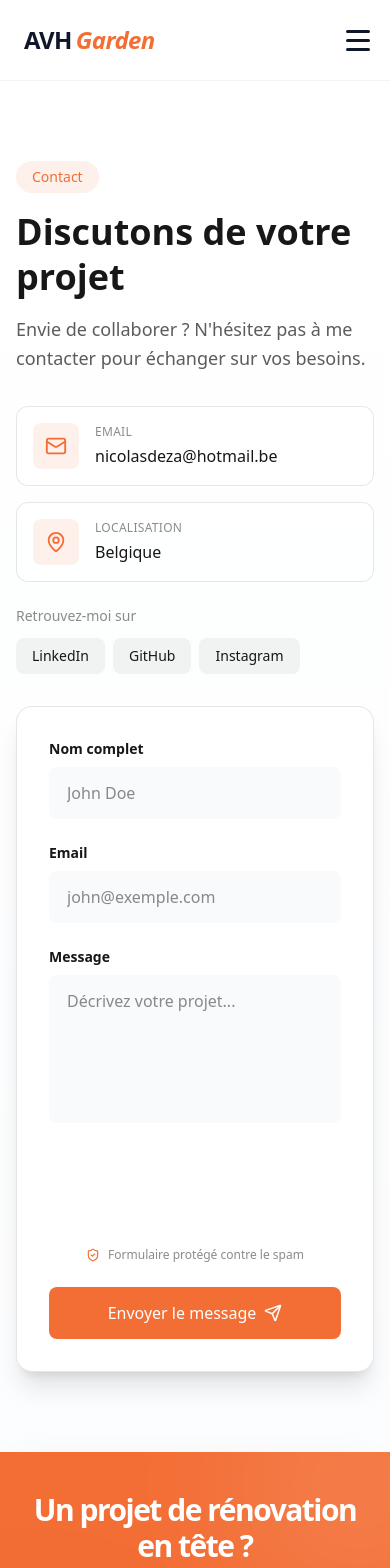
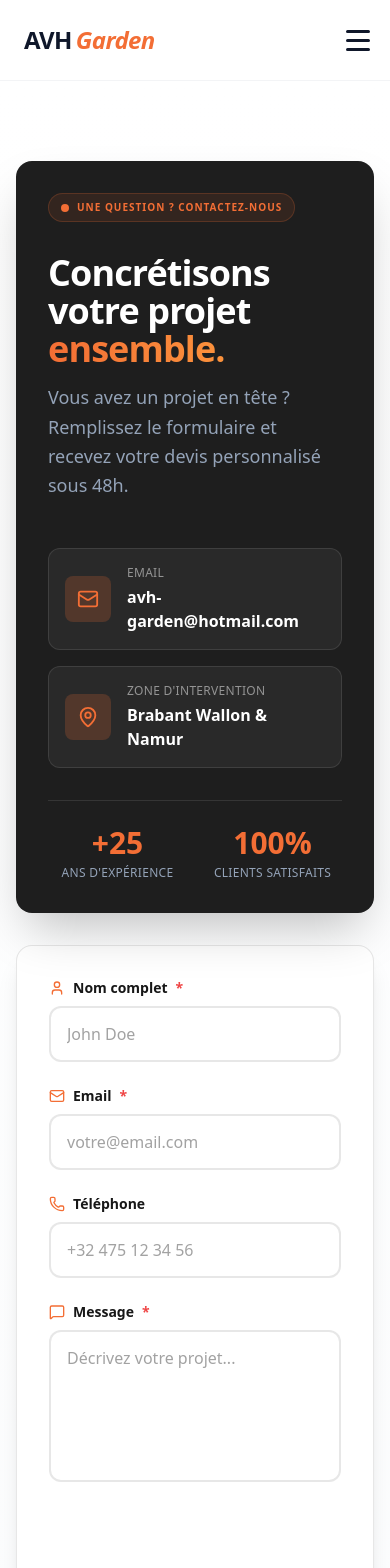
Before and after one commit to NicolasDeza/avhgarden, a Nuxt app: page /contact in a window 390 px wide. Shown: the top 1568 px of the page. Built offline with nearby package versions, Linux system fonts and the light colour scheme.

Commit message:
Design page contact + ajout input telephone

```diff
--- a/app/components/AppFooterAccordion.vue
+++ b/app/components/AppFooterAccordion.vue
@@ -29,7 +29,7 @@ const handleLogoClick = async () => {
     class="w-full border-t border-white/10 bg-[#1A1A1A] text-white"
     aria-label="Pied de page"
   >
-    <div class="mx-auto max-w-6xl px-6 pt-16 pb-8">
+    <div class="mx-auto max-w-[1440px] px-6 pt-16 pb-8">
       <div class="grid gap-12 md:grid-cols-[2fr_1fr_1fr]">
 
         <div class="flex flex-col items-center md:items-start">
--- a/app/components/AppHeader.vue
+++ b/app/components/AppHeader.vue
@@ -46,7 +46,7 @@ onUnmounted(() => {
     ]"
   >
     <nav
-      class="max-w-[1440px] mx-auto px-6 lg:px-12 h-20 flex items-center justify-between"
+      class="max-w-[1440px] mx-auto px-6 lg:px-6 h-20 flex items-center justify-between"
       aria-label="Navigation principale"
     >
       <div class="flex-shrink-0">
--- a/app/components/ContactForm.vue
+++ b/app/components/ContactForm.vue
@@ -1,6 +1,6 @@
 <script setup lang="ts">
 import { ref, onMounted, onBeforeUnmount } from "vue"
-import { Mail, MapPin, Send, ShieldCheck } from "lucide-vue-next"
+import { Mail, MapPin, Send, ShieldCheck, User, MessageSquare, Phone } from "lucide-vue-next"
 import { useContactForm } from "~/composables/useContactForm"
 
 const { form, errors, loading, success, submit } = useContactForm()
@@ -64,103 +64,78 @@ onBeforeUnmount(() => {
 
 <template>
   <section
-    class="w-full bg-gradient-to-b from-white to-slate-50/50 dark:from-[#0F172B] dark:to-[#0F172B] py-20"
+    class="w-full bg-gradient-to-b from-white to-slate-50/50 py-20"
     aria-label="Formulaire de contact"
   >
     <div class="w-full max-w-6xl mx-auto px-4 sm:px-6 lg:px-8">
       <div class="grid grid-cols-1 md:grid-cols-2 gap-8 md:gap-12">
         <!-- Colonne gauche : Informations -->
-        <div class="space-y-8">
+        <div class="relative bg-[#1E1E1E] rounded-2xl p-8 md:p-10 shadow-2xl overflow-hidden">
+          <!-- Texture de fond subtile -->
+
+          <div class="relative z-10 space-y-8">
+            <!-- Badge animé -->
+            <div class="inline-flex items-center gap-2 px-3 py-1.5 rounded-full bg-primary/10 border border-primary/20">
+              <span class="relative flex h-2 w-2">
+                <span class="animate-ping absolute inline-flex h-full w-full rounded-full bg-primary opacity-75"/>
+                <span class="relative inline-flex rounded-full h-2 w-2 bg-primary"/>
+              </span>
+              <span class="text-primary font-bold text-[10px] uppercase tracking-widest">Une question ? Contactez-nous</span>
+            </div>
+
+            <!-- Titre -->
             <div class="space-y-4">
-            <div
-              class="inline-block px-4 py-1.5 rounded-full bg-primary/10 text-primary text-sm font-medium"
-            >
-              Contact
-            </div>
-            <h1
-              class="text-4xl sm:text-5xl font-bold text-foreground dark:text-white leading-tight"
-            >
-              Discutons de votre projet
-            </h1>
-            <p
-              class="text-lg text-foreground/70 dark:text-white/70 leading-relaxed"
-            >
-              Envie de collaborer ? N'hésitez pas à me contacter pour échanger
-              sur vos besoins.
+              <h2 class="text-4xl sm:text-5xl font-black text-white leading-[1.05] tracking-tight">
+                Concrétisons votre projet <span class="text-transparent bg-clip-text bg-gradient-to-r from-primary to-orange-400">ensemble.</span>
+              </h2>
+              <p class="text-slate-400 text-lg leading-relaxed font-light">
+                Vous avez un projet en tête ? Remplissez le formulaire et recevez votre devis personnalisé sous 48h.
               </p>
             </div>
 
-          <div class="space-y-4">
-            <div
-              class="flex items-center gap-4 p-4 rounded-xl bg-white/50 dark:bg-white/5 border border-foreground/10 dark:border-white/10 hover:bg-white dark:hover:bg-white/10 hover:border-primary/30 hover:shadow-md transition-all duration-300 cursor-pointer"
+            <!-- Informations de contact -->
+            <div class="space-y-4 pt-4">
+              <a
+                href="mailto:avh-garden@hotmail.com"
+                class="flex items-center gap-4 p-4 rounded-xl bg-white/5 border border-white/10 hover:bg-white/10 hover:border-primary/50 transition-all duration-300 group"
               >
-              <div class="p-3 rounded-lg bg-primary/10">
+                <div class="p-3 rounded-lg bg-primary/20 group-hover:bg-primary/30 transition-colors">
                   <Mail :size="22" class="text-primary" />
                 </div>
                 <div>
-                <p
-                  class="text-xs font-medium text-foreground/50 dark:text-white/50 uppercase tracking-wide mb-1"
-                >
+                  <p class="text-xs font-medium text-white/50 uppercase tracking-wide mb-1">
                     Email
                   </p>
-                <a
-                  href="mailto:nicolasdeza@hotmail.be"
-                  class="text-foreground dark:text-white font-medium hover:text-primary transition"
-                >
-                  nicolasdeza@hotmail.be
+                  <p class="text-white font-semibold group-hover:text-primary transition-colors">
+                    avh-garden@hotmail.com
+                  </p>
+                </div>
               </a>
+
+              <div class="flex items-center gap-4 p-4 rounded-xl bg-white/5 border border-white/10">
+                <div class="p-3 rounded-lg bg-primary/20">
+                  <MapPin :size="22" class="text-primary" />
+                </div>
+                <div>
+                  <p class="text-xs font-medium text-white/50 uppercase tracking-wide mb-1">
+                    Zone d'intervention
+                  </p>
+                  <p class="text-white font-semibold">
+                    Brabant Wallon & Namur
+                  </p>
+                </div>
               </div>
             </div>
 
-            <div
-              class="flex items-center gap-4 p-4 rounded-xl bg-white/50 dark:bg-white/5 border border-foreground/10 dark:border-white/10 hover:bg-white dark:hover:bg-white/10 hover:border-primary/30 hover:shadow-md transition-all duration-300 cursor-pointer"
-            >
-              <div class="p-3 rounded-lg bg-primary/10">
-                <MapPin :size="22" class="text-primary" />
+            <!-- Stats rapides -->
+            <div class="grid grid-cols-2 gap-4 pt-6 border-t border-white/10">
+              <div class="text-center">
+                <p class="text-3xl font-black text-primary">+25</p>
+                <p class="text-xs text-slate-400 uppercase tracking-wide mt-1">Ans d'expérience</p>
               </div>
-              <div>
-                <p
-                  class="text-xs font-medium text-foreground/50 dark:text-white/50 uppercase tracking-wide mb-1"
-                >
-                  Localisation
-                </p>
-                <p class="text-foreground dark:text-white font-medium">
-                  Belgique
-                </p>
-              </div>
-            </div>
-
-            <div class="pt-2">
-              <p
-                class="text-sm font-medium text-foreground/50 dark:text-white/50 mb-3"
-              >
-                Retrouvez-moi sur
-              </p>
-              <div class="flex flex-wrap gap-2">
-                <a
-                  href="https://www.linkedin.com/in/nicolas-deza-411711330/"
-                  target="_blank"
-                  rel="noopener noreferrer"
-                  class="px-4 py-2 rounded-lg bg-foreground/5 dark:bg-white/5 text-foreground dark:text-white hover:bg-primary dark:hover:bg-primary hover:text-white text-sm font-medium transition"
-                >
-                  LinkedIn
-                </a>
-                <a
-                  href="https://github.com/NicolasDeza"
-                  target="_blank"
-                  rel="noopener noreferrer"
-                  class="px-4 py-2 rounded-lg bg-foreground/5 dark:bg-white/5 text-foreground dark:text-white hover:bg-primary dark:hover:bg-primary hover:text-white text-sm font-medium transition"
-                >
-                  GitHub
-                </a>
-                <a
-                  href="https://www.instagram.com/nicolas__deza/"
-                  target="_blank"
-                  rel="noopener noreferrer"
-                  class="px-4 py-2 rounded-lg bg-foreground/5 dark:bg-white/5 text-foreground dark:text-white hover:bg-primary dark:hover:bg-primary hover:text-white text-sm font-medium transition"
-                >
-                  Instagram
-                </a>
+              <div class="text-center">
+                <p class="text-3xl font-black text-primary">100%</p>
+                <p class="text-xs text-slate-400 uppercase tracking-wide mt-1">Clients satisfaits</p>
               </div>
             </div>
           </div>
@@ -168,14 +143,14 @@ onBeforeUnmount(() => {
 
         <!-- Colonne droite : Formulaire -->
         <form
-          class="p-8 rounded-2xl bg-white dark:bg-slate-900/50 border border-foreground/10 dark:border-white/10 shadow-xl space-y-6"
+          class="p-8 lg:p-10 rounded-2xl bg-white border border-foreground/10 shadow-xl space-y-6"
           @submit.prevent="submit"
         >
           <div
             v-if="errors.global"
             role="alert"
             aria-live="polite"
-            class="p-4 rounded-lg bg-red-50 dark:bg-red-500/10 border border-red-200 dark:border-red-500/20 text-red-600 dark:text-red-400 text-sm"
+            class="p-4 rounded-lg bg-red-50 border border-red-200 text-red-600 text-sm"
           >
             {{ errors.global }}
           </div>
@@ -183,9 +158,11 @@ onBeforeUnmount(() => {
           <div class="space-y-2">
             <label
               for="name"
-              class="block text-sm font-semibold text-foreground dark:text-white"
+              class="text-sm font-semibold text-foreground flex items-center gap-2"
             >
+              <User :size="16" class="text-primary" />
               Nom complet
+              <span class="text-red-500">*</span>
             </label>
             <input
               id="name"
@@ -195,17 +172,13 @@ onBeforeUnmount(() => {
               required
               :aria-invalid="!!errors.name"
               :aria-describedby="errors.name ? 'name-error' : undefined"
-              class="w-full px-4 py-3 rounded-lg bg-slate-50 dark:bg-slate-800/50 border-2 transition-colors text-foreground dark:text-white placeholder:text-foreground/50 dark:placeholder:text-white/50 outline-none focus-visible:border-primary"
-              :class="
-                errors.name
-                  ? 'border-red-500'
-                  : 'border-transparent focus-visible:border-primary'
-              "
+              class="w-full px-4 py-3.5 rounded-xl bg-white border-2 border-foreground/10 transition-all text-foreground placeholder:text-foreground/40 outline-none focus:border-primary focus:shadow-[0_0_0_3px_rgba(233,127,36,0.1)]"
+              :class="errors.name ? 'border-red-500 focus:border-red-500' : ''"
             >
             <p
               v-if="errors.name"
               id="name-error"
-              class="text-xs text-red-500"
+              class="text-xs text-red-500 flex items-center gap-1"
               role="alert"
             >
               {{ errors.name }}
@@ -215,29 +188,27 @@ onBeforeUnmount(() => {
           <div class="space-y-2">
             <label
               for="email"
-              class="block text-sm font-semibold text-foreground dark:text-white"
+              class="text-sm font-semibold text-foreground flex items-center gap-2"
             >
+              <Mail :size="16" class="text-primary" />
               Email
+              <span class="text-red-500">*</span>
             </label>
             <input
               id="email"
               v-model="form.email"
               type="email"
-              placeholder="john@exemple.com"
+              placeholder="votre@email.com"
               required
               :aria-invalid="!!errors.email"
               :aria-describedby="errors.email ? 'email-error' : undefined"
-              class="w-full px-4 py-3 rounded-lg bg-slate-50 dark:bg-slate-800/50 border-2 transition-colors text-foreground dark:text-white placeholder:text-foreground/50 dark:placeholder:text-white/50 outline-none focus-visible:border-primary"
-              :class="
-                errors.email
-                  ? 'border-red-500'
-                  : 'border-transparent focus-visible:border-primary'
-              "
+              class="w-full px-4 py-3.5 rounded-xl bg-white border-2 border-foreground/10 transition-all text-foreground placeholder:text-foreground/40 outline-none focus:border-primary focus:shadow-[0_0_0_3px_rgba(233,127,36,0.1)]"
+              :class="errors.email ? 'border-red-500 focus:border-red-500' : ''"
             >
             <p
               v-if="errors.email"
               id="email-error"
-              class="text-xs text-red-500"
+              class="text-xs text-red-500 flex items-center gap-1"
               role="alert"
             >
               {{ errors.email }}
@@ -246,10 +217,40 @@ onBeforeUnmount(() => {
 
           <div class="space-y-2">
             <label
+              for="phone"
+              class="text-sm font-semibold text-foreground flex items-center gap-2"
+            >
+              <Phone :size="16" class="text-primary" />
+              Téléphone
+            </label>
+            <input
+              id="phone"
+              v-model="form.phone"
+              type="tel"
+              placeholder="+32 475 12 34 56"
+              :aria-invalid="!!errors.phone"
+              :aria-describedby="errors.phone ? 'phone-error' : undefined"
+              class="w-full px-4 py-3.5 rounded-xl bg-white border-2 border-foreground/10 transition-all text-foreground placeholder:text-foreground/40 outline-none focus:border-primary focus:shadow-[0_0_0_3px_rgba(233,127,36,0.1)]"
+              :class="errors.phone ? 'border-red-500 focus:border-red-500' : ''"
+            >
+            <p
+              v-if="errors.phone"
+              id="phone-error"
+              class="text-xs text-red-500 flex items-center gap-1"
+              role="alert"
+            >
+              {{ errors.phone }}
+            </p>
+          </div>
+
+          <div class="space-y-2">
+            <label
               for="message"
-              class="block text-sm font-semibold text-foreground dark:text-white"
+              class="text-sm font-semibold text-foreground flex items-center gap-2"
             >
+              <MessageSquare :size="16" class="text-primary" />
               Message
+              <span class="text-red-500">*</span>
             </label>
             <textarea
               id="message"
@@ -259,17 +260,13 @@ onBeforeUnmount(() => {
               required
               :aria-invalid="!!errors.message"
               :aria-describedby="errors.message ? 'message-error' : undefined"
-              class="w-full px-4 py-3 rounded-lg bg-slate-50 dark:bg-slate-800/50 border-2 resize-none transition-colors text-foreground dark:text-white placeholder:text-foreground/50 dark:placeholder:text-white/50 outline-none focus-visible:border-primary"
-              :class="
-                errors.message
-                  ? 'border-red-500'
-                  : 'border-transparent focus-visible:border-primary'
-              "
+              class="w-full px-4 py-3.5 rounded-xl bg-white border-2 border-foreground/10 resize-none transition-all text-foreground placeholder:text-foreground/40 outline-none focus:border-primary focus:shadow-[0_0_0_3px_rgba(233,127,36,0.1)]"
+              :class="errors.message ? 'border-red-500 focus:border-red-500' : ''"
             />
             <p
               v-if="errors.message"
               id="message-error"
-              class="text-xs text-red-500"
+              class="text-xs text-red-500 flex items-center gap-1"
               role="alert"
             >
               {{ errors.message }}
@@ -285,7 +282,7 @@ onBeforeUnmount(() => {
 </div>
 
           <div
-            class="flex items-center justify-center gap-2 text-xs text-foreground/50 dark:text-white/50 mb-2"
+            class="flex items-center justify-center gap-2 text-xs text-foreground/50 mb-2"
           >
             <ShieldCheck :size="14" class="text-primary" />
             <span>Formulaire protégé contre le spam</span>
@@ -294,19 +291,20 @@ onBeforeUnmount(() => {
           <button
             type="submit"
             :disabled="loading"
-            class="w-full px-6 py-3.5 rounded-lg bg-primary hover:bg-primary-hover text-white font-medium disabled:opacity-50 disabled:cursor-not-allowed transition-colors flex items-center justify-center gap-2"
+            class="group relative w-full px-6 py-4 rounded-xl bg-primary hover:bg-primary-hover text-white font-semibold disabled:opacity-50 disabled:cursor-not-allowed transition-all hover:shadow-lg hover:shadow-primary/30 flex items-center justify-center gap-3 overflow-hidden"
           >
-            <span>
+            <span class="relative z-10">
               {{ loading ? "Envoi en cours..." : "Envoyer le message" }}
             </span>
-            <Send v-if="!loading" :size="18" />
+            <Send v-if="!loading" :size="20" class="relative z-10 group-hover:translate-x-0.5 transition-transform" />
+            <div class="absolute inset-0 bg-gradient-to-r from-transparent via-white/10 to-transparent -translate-x-full group-hover:translate-x-full transition-transform duration-700" />
           </button>
 
           <p
             v-if="success"
             role="status"
             aria-live="polite"
-            class="p-4 rounded-lg bg-green-50 dark:bg-green-500/10 border border-green-200 dark:border-green-500/20 text-green-600 dark:text-green-400 text-sm text-center font-medium"
+            class="p-4 rounded-lg bg-green-50 border border-green-200 text-green-600 text-sm text-center font-medium"
           >
             ✓ Message envoyé avec succès !
           </p>
--- a/app/composables/useContactForm.ts
+++ b/app/composables/useContactForm.ts
@@ -4,6 +4,7 @@ import { useForm } from "./useForm";
 const contactSchema = z.object({
   name: z.string().trim().min(2, "Minimum 2 caractères requis"),
   email: z.string().trim().email("Email invalide"),
+  phone: z.string().trim().optional(),
   message: z.string().trim().min(10, "Minimum 10 caractères requis"),
 });
 
@@ -14,6 +15,7 @@ export function useContactForm() {
     initialValues: {
       name: "",
       email: "",
+      phone: "",
       message: "",
     },
     schema: contactSchema,
```
Also changed, not shown: 1 other file (tests, documents, lock files or other folders). Lines whose indentation alone changed are shown as unchanged.
